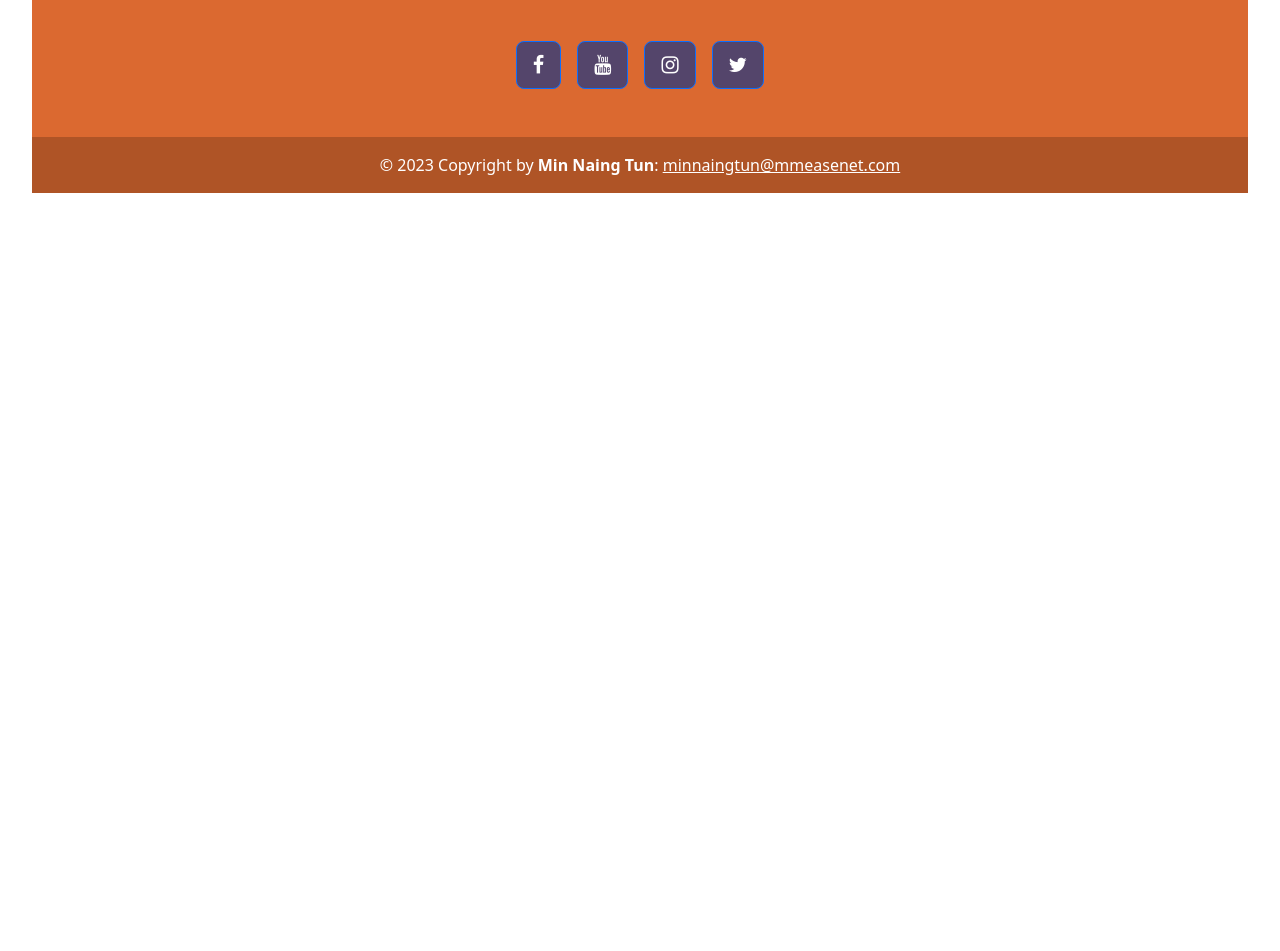
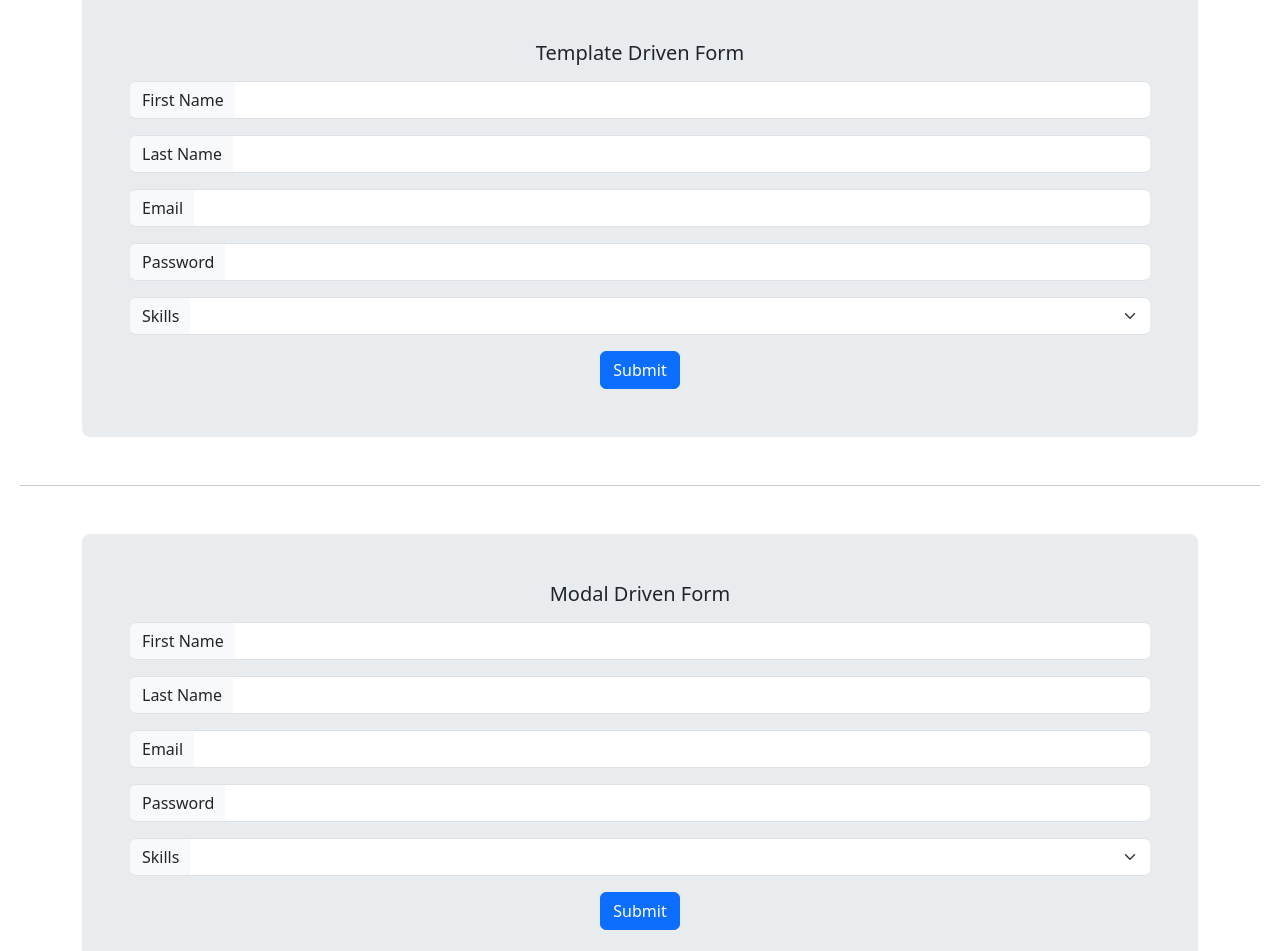
Before and after one commit to min-naing-tun/angular-study-basic, an Angular app: page /form in a window 1280 px wide. Shown: the part 261-1212 px from the top of the page. Before the commit the page ends 800 px from the top, so only its background shows below. Built offline with nearby package versions, Linux system fonts and the light colour scheme.

Commit message:
Template-Driven-Form_and_Modal-Driven-Form

```diff
--- a/src/app/app.module.ts
+++ b/src/app/app.module.ts
@@ -1,6 +1,7 @@
 import { NgModule } from '@angular/core';
 import { BrowserModule } from '@angular/platform-browser';
 import { FormsModule } from '@angular/forms';
+import { ReactiveFormsModule } from '@angular/forms'
 
 import { AppComponent } from './app.component';
 import { HomeComponent } from './home/home.component';
@@ -29,6 +30,7 @@ import {SortStringArrayPipe} from './about/SortStringArrayPipe'
     UserFormShowComponent
   ],
   imports: [
+    ReactiveFormsModule,
     HttpClientModule,
     BrowserModule,
     FormsModule,
--- a/src/app/form/form.component.html
+++ b/src/app/form/form.component.html
@@ -1 +1,63 @@
-<p>form works!</p>
+<div class="container my-5">
+    <div>
+        <form class="form table-bordered rounded-3 p-5 bg-body-secondary" #userForm="ngForm" (ngSubmit)="submitData(userForm.value)">
+            <h5 class="mb-3">Template Driven Form</h5>
+            <div class="input-group mb-3">
+                <span class="input-group-text">First Name</span>
+                <input type="text" name="userFirstName" class="form-control" ngModel>
+            </div>
+            <div class="input-group mb-3">
+                <span class="input-group-text">Last Name</span>
+                <input type="text" name="userLastName" class="form-control" ngModel>
+            </div>
+            <div class="input-group mb-3">
+                <span class="input-group-text">Email</span>
+                <input type="text" name="userEmail" class="form-control" ngModel>
+            </div>
+            <div class="input-group mb-3">
+                <span class="input-group-text">Password</span>
+                <input type="password" name="userPassword" class="form-control" ngModel>
+            </div>
+            <div class="input-group mb-3">
+                <span class="input-group-text">Skills</span>
+                <select name="userSkill" class="form-control form-select" ngModel>
+                    <option *ngFor="let i of skillData" value="{{i}}">{{i}}</option>
+                </select>
+            </div>
+            <button class="btn btn-primary" type="submit">Submit</button>
+        </form>
+    </div>
+</div>
+
+<hr>
+
+<div class="container my-5">
+    <div>
+        <form class="form table-bordered rounded-3 p-5 bg-body-secondary" [formGroup]="myForm" (ngSubmit)="submitData(myForm.value)">
+            <h5 class="mb-3">Modal Driven Form</h5>
+            <div class="input-group mb-3">
+                <span class="input-group-text">First Name</span>
+                <input type="text" name="userFirstName" class="form-control" formControlName="rFirstName">
+            </div>
+            <div class="input-group mb-3">
+                <span class="input-group-text">Last Name</span>
+                <input type="text" name="userLastName" class="form-control" formControlName="rLastName">
+            </div>
+            <div class="input-group mb-3">
+                <span class="input-group-text">Email</span>
+                <input type="text" name="userEmail" class="form-control" formControlName="rEmail">
+            </div>
+            <div class="input-group mb-3">
+                <span class="input-group-text">Password</span>
+                <input type="password" name="userPassword" class="form-control" formControlName="rPassword">
+            </div>
+            <div class="input-group mb-3">
+                <span class="input-group-text">Skills</span>
+                <select name="userSkill" class="form-control form-select" formControlName="rSkill">
+                    <option *ngFor="let i of skillData" value="{{i}}">{{i}}</option>
+                </select>
+            </div>
+            <button [disabled]="!myForm.valid" class="btn btn-primary" type="submit">Submit</button>
+        </form>
+    </div>
+</div>
--- a/src/app/form/form.component.ts
+++ b/src/app/form/form.component.ts
@@ -1,10 +1,27 @@
-import { Component } from '@angular/core';
+import { Component, OnInit } from '@angular/core';
+import { FormGroup, FormControl } from '@angular/forms';
 
 @Component({
   selector: 'app-form',
   templateUrl: './form.component.html',
   styleUrls: ['./form.component.css']
 })
-export class FormComponent {
+export class FormComponent implements OnInit {
+  skillData: string[] = ['HTML', 'CSS', 'JavaScript', 'Bootstrap', 'Jquery', 'Angular', 'NodeJs'];
+  myForm: FormGroup = new FormGroup({});
+
+  ngOnInit(): void {
+    this.myForm = new FormGroup({
+      rFirstName : new FormControl(),
+      rLastName: new FormControl(),
+      rEmail: new FormControl(),
+      rPassword: new FormControl(),
+      rSkill: new FormControl()
+    })
+  }
+
+  submitData(userForm: string[]){
+    console.log(userForm);
+  }
 
 }
```
